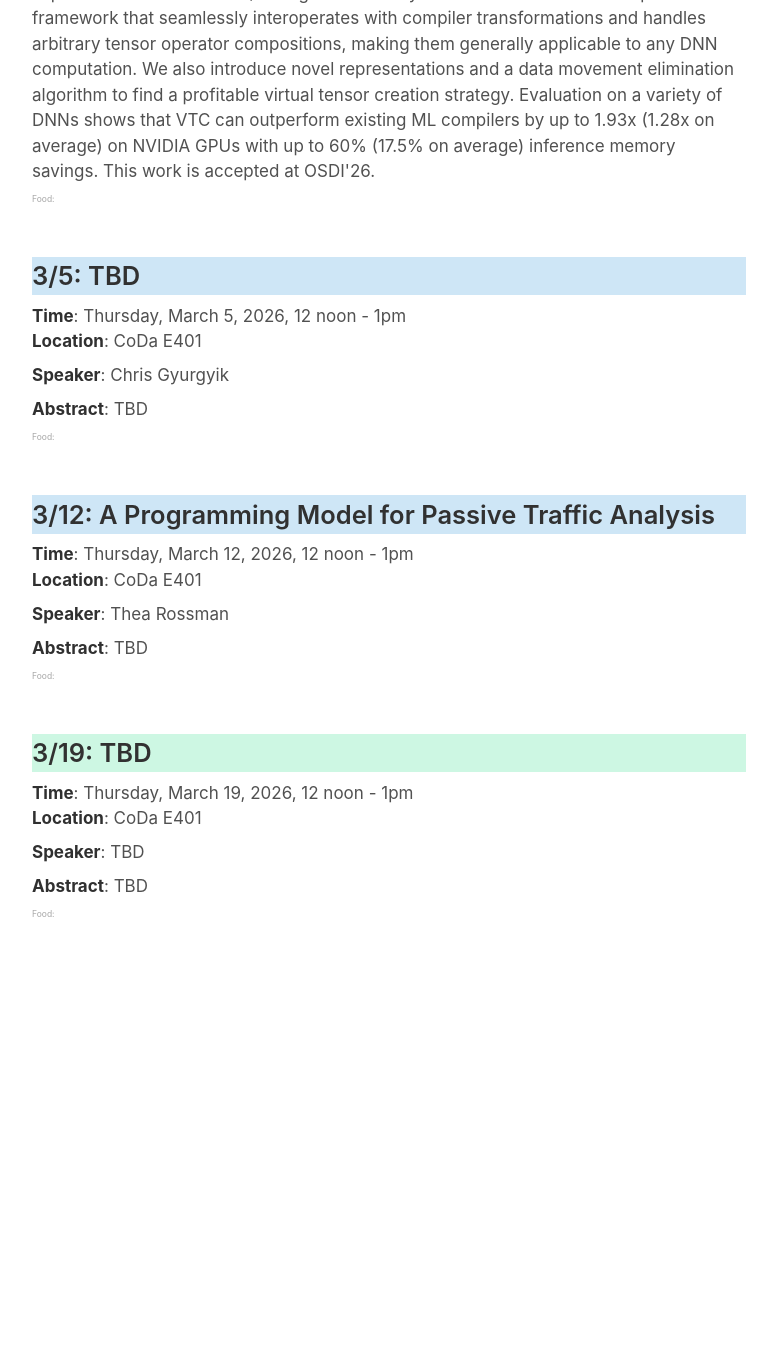
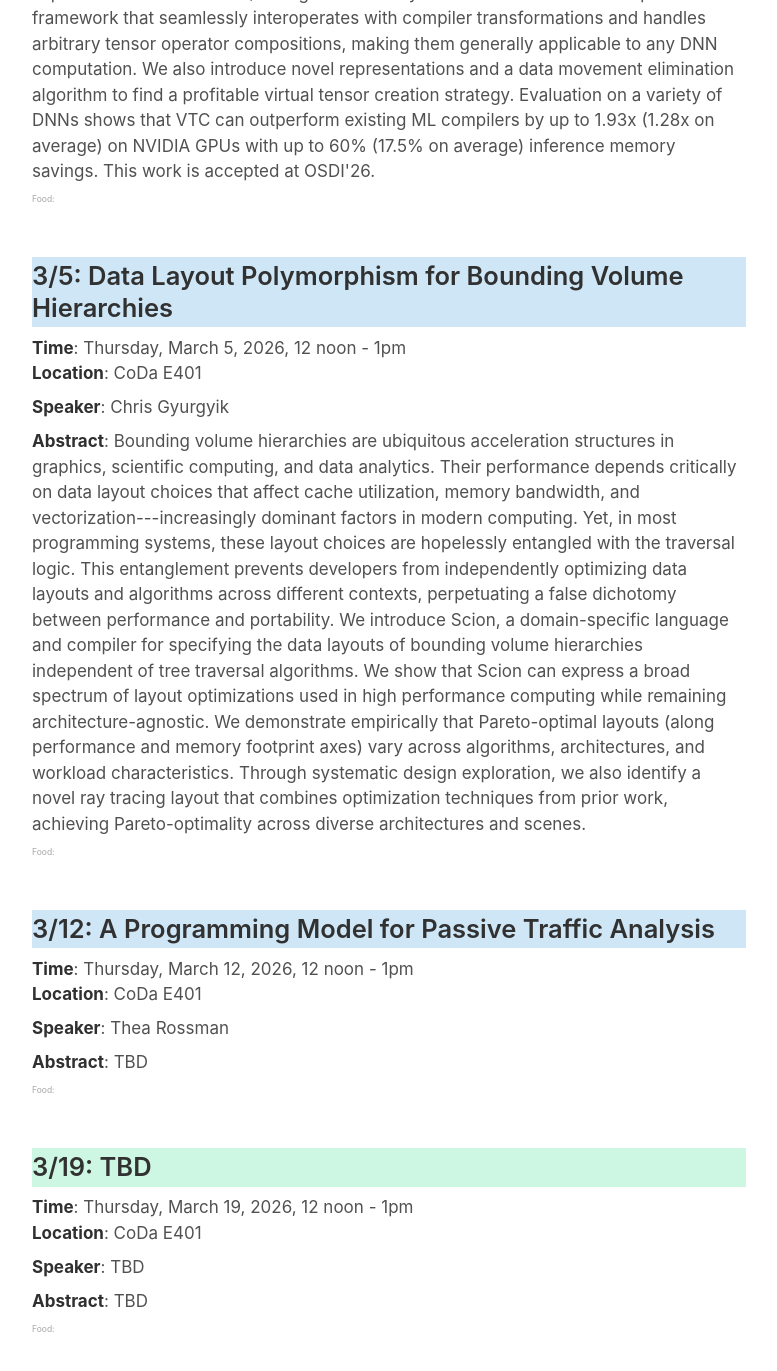
Before and after one commit to software-research-lunch/software-research-lunch.github.io, a Jekyll site: the page built from index.html, in a window 1280 px wide and 1400 px high, scrolled down 5455 px. Shown: the top 1371 px of the window, without its empty margins (251-1028 px from the left). Built offline with Jekyll 4.4.1, drawn with Linux system fonts in a browser that asks for light colours; before the commit the page ends 6478 px from its top, so only the background shows below that.

Commit message:
_data: updates for chris

```diff
--- a/_data/schedule.yml
+++ b/_data/schedule.yml
@@ -104,10 +104,10 @@ This approach can be given a clean semantics by compiling to standard logic prog
       speaker: "Muyan Hu"
       bio: "Muyan Hu is a 3rd year PhD student from UIUC, advised by Prof. Charith Mendis and Prof. Vikram Adve. His research interest focuses on MLSys and compilers, especially mid-end compiler optimization for AI models, including operator fusion and data movement optimization across graph and kernel levels. His work has been published at top compiler and system venues, including OSDI and ASPLOS. He obtained his B.S. degree in Computer Science from Tsinghua University."
     - date: "2026-3-5"
-      abstract: "TBD"
-      title: "TBD"
+      abstract: "Bounding volume hierarchies are ubiquitous acceleration structures in graphics, scientific computing, and data analytics. Their performance depends critically on data layout choices that affect cache utilization, memory bandwidth, and vectorization---increasingly dominant factors in modern computing. Yet, in most programming systems, these layout choices are hopelessly entangled with the traversal logic. This entanglement prevents developers from independently optimizing data layouts and algorithms across different contexts, perpetuating a false dichotomy between performance and portability. We introduce Scion, a domain-specific language and compiler for specifying the data layouts of bounding volume hierarchies independent of tree traversal algorithms. We show that Scion can express a broad spectrum of layout optimizations used in high performance computing while remaining architecture-agnostic. We demonstrate empirically that Pareto-optimal layouts (along performance and memory footprint axes) vary across algorithms, architectures, and workload characteristics. Through systematic design exploration, we also identify a novel ray tracing layout that combines optimization techniques from prior work, achieving Pareto-optimality across diverse architectures and scenes."
+      title: "Data Layout Polymorphism for Bounding Volume Hierarchies"
       speaker: "Chris Gyurgyik"
-      bio: "TBD"
+      bio: "Chris is a 3rd year PhD student, and spent his past life in the Marine Corps. It remains an open question which experience has been more arduous."
     - date: "2026-3-12"
       abstract: "TBD"
       title: "A Programming Model for Passive Traffic Analysis"
```
